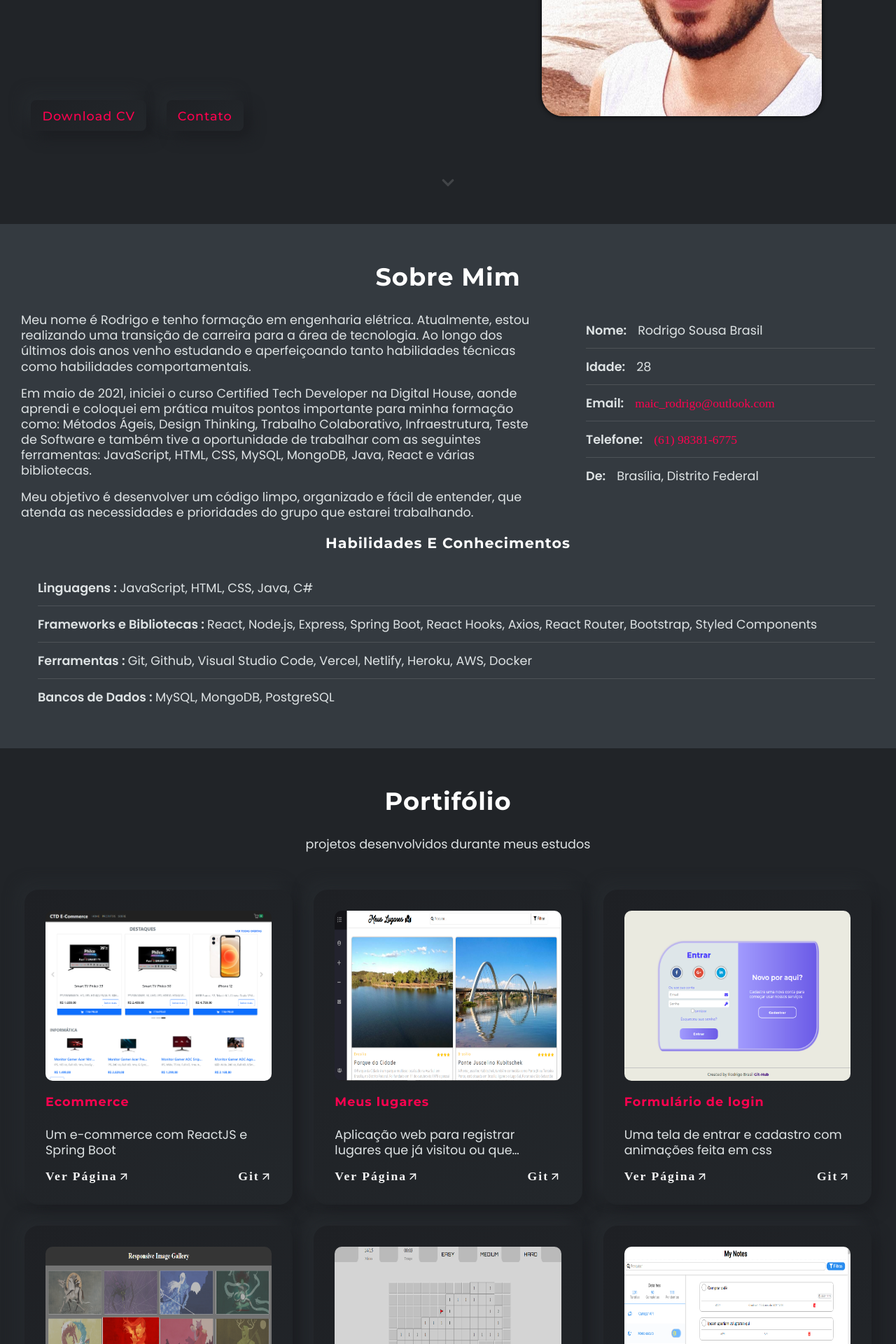
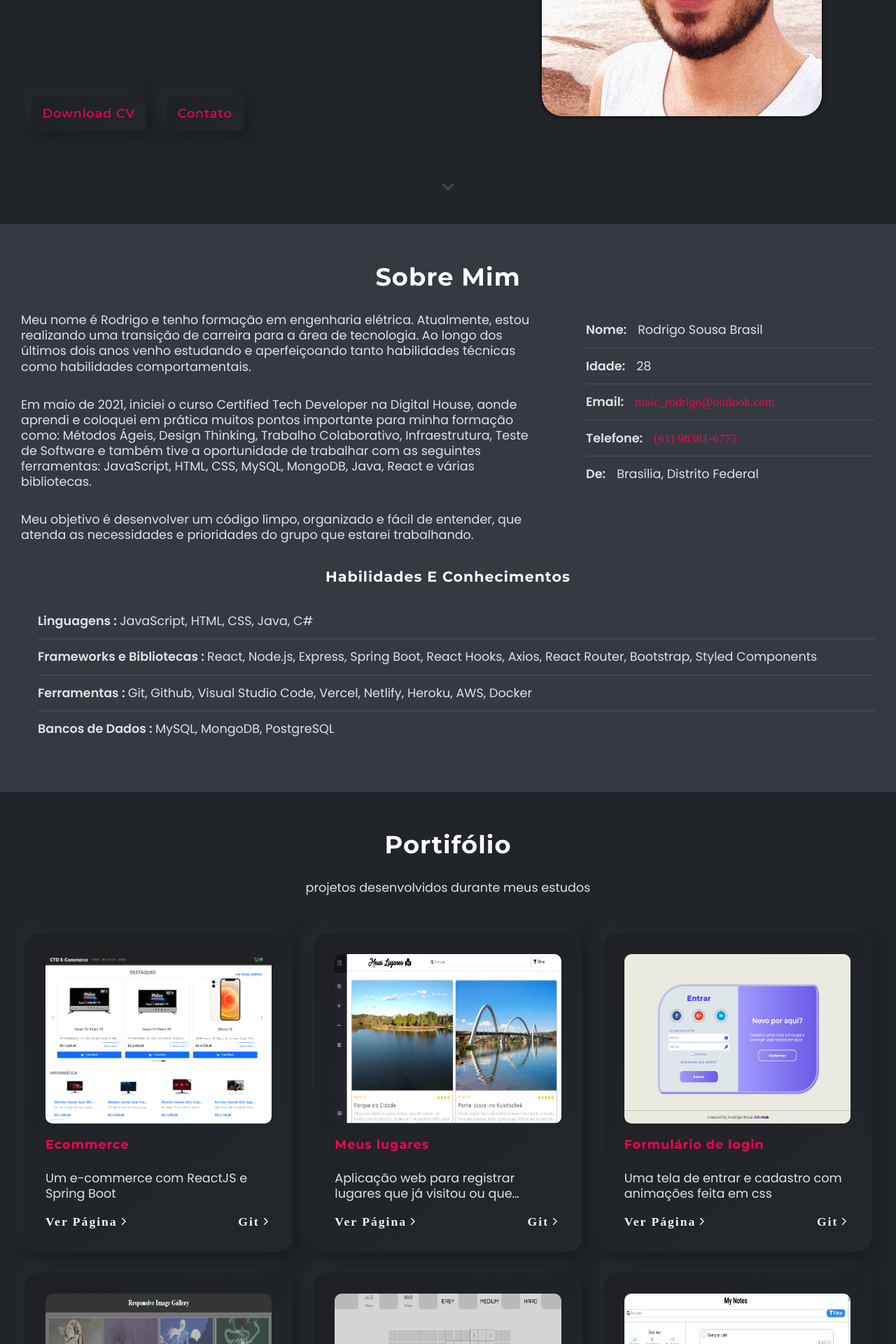
Before and after one commit to rodrigo-brasil/portifolio, a React (Create React App) app: page / in a window 1280 px wide. Shown: the part 480-2400 px from the top of the page at 70% size. Built offline with nearby package versions, Linux system fonts and the light colour scheme.

Commit message:
modal portifolio

```diff
--- a/package.json
+++ b/package.json
@@ -8,9 +8,11 @@
     "@testing-library/jest-dom": "^5.15.0",
     "@testing-library/react": "^11.2.7",
     "@testing-library/user-event": "^12.8.3",
+    "bootstrap": "^5.1.3",
     "dotenv": "^10.0.0",
     "node-sass": "^6.0.1",
     "react": "^17.0.2",
+    "react-bootstrap": "^2.1.1",
     "react-dom": "^17.0.2",
     "react-hook-form": "^7.22.5",
     "react-icons": "^4.3.1",
--- a/src/App.js
+++ b/src/App.js
@@ -1,6 +1,6 @@
 import { ThemeProvider } from 'styled-components'
+import 'bootstrap/dist/css/bootstrap.min.css';
 import GlobalStyles from './styles/Global'
-
 import myImage from './assets/img2.jpg'
 
 import Header from './components/Header';
@@ -26,6 +26,7 @@ const theme = {
     text: '#fff',
     textLight: '#dee3e4',
     gray: '#f6f6f6',
+    darkGray:'#878e99',
     error: '#ff0000',
   },
   breakpoints: {
--- a/src/components/Banner/index.js
+++ b/src/components/Banner/index.js
@@ -80,6 +80,7 @@ const Button = styled.a`
     &:hover {
         background: ${props => props.theme.colors.bgDark};
         box-shadow: ${props => `${props.theme.boxShadows.secondary},${props.theme.boxShadows.primary} `};
+        color: ${props => props.theme.colors.primary};
     }
 
     @media (max-width: ${props => props.theme.breakpoints.sm}) {
--- a/src/components/Card/index.js
+++ b/src/components/Card/index.js
@@ -1,28 +1,46 @@
 /* eslint-disable jsx-a11y/anchor-is-valid */
-import React from 'react'
+import React, { useState } from 'react'
 import styled from 'styled-components'
 import { Typography } from '../../styles/Typography.styled'
-import {FiArrowUpRight} from 'react-icons/fi'
+import { FiChevronRight } from 'react-icons/fi'
+import { PortfolioModal } from "../Modal-portifolio";
 
 export default function Card({ title, description, image, url, repositorio }) {
+    const [show, setShow] = useState(false);
     return (
-        <PortifolioCard>
+        <>
+            <PortifolioCard
+                onClick={() => setShow(true)}
+                onKeyPress={() => setShow(true)}
+                role="button"
+                tabIndex="-1"
+            >
                 <InnerCard>
                     <ImageWrapper>
                         <img src={image} alt="..." />
                     </ImageWrapper>
 
                     <ContentWrapper>
-                    <Typography as="h4" Color={props=>props.theme.colors.primary} heading>{title}</Typography>
+                        <Typography as="h4" Color={props => props.theme.colors.primary} heading>{title}</Typography>
                         <Typography clamp="2">{description}</Typography>
                         <LinkWrapper>
-                    <a rel="noreferrer" target="_blank" href={url}>Ver Página<FiArrowUpRight/></a>
-                    <a rel="noreferrer" target="_blank" href={repositorio}>Git<FiArrowUpRight/></a>
+                            <a rel="noreferrer" target="_blank" href={url}>Ver Página<FiChevronRight /></a>
+                            <a rel="noreferrer" target="_blank" href={repositorio}>Git<FiChevronRight /></a>
                         </LinkWrapper>
 
                     </ContentWrapper>
                 </InnerCard>
             </PortifolioCard>
+            <PortfolioModal
+                show={show}
+                setShow={setShow}
+                title={title}
+                image={image}
+                texts={description}
+                url={url}
+                repositorio={repositorio}
+            />
+        </>
     )
 }
 
--- a/src/components/Header/index.js
+++ b/src/components/Header/index.js
@@ -214,6 +214,10 @@ const NavbarItemLogo = styled.div`
     padding-block: 0.5rem;
     color: ${props => props.theme.colors.gray};
 
+    &:hover {
+        color: ${props => props.theme.colors.gray};
+    }
+
     & :is(h1, h2, h3, h4, h5, h6) {
         font-weight: 500;
     }
--- /dev/null
+++ b/src/components/Modal-portifolio/index.js
@@ -0,0 +1,232 @@
+import styled from "styled-components";
+import { Modal } from "react-bootstrap";
+import { FiChevronRight, FiX } from "react-icons/fi";
+
+export const PortfolioModal = ({
+    show,
+    setShow,
+    image,
+    title,
+    texts,
+    url,
+    repositorio,
+}) => {
+    return (
+        <StyledModal
+            show={show}
+            onHide={() => setShow(false)}
+            centered={true}
+        >
+            <styledHeader>
+                <Button
+                    type="button"
+                    className="close"
+                    data-dismiss="modal"
+                    aria-label="Close"
+                    onClick={() => setShow(false)}
+                >
+                    <span aria-hidden="true">
+                        <FiX />
+                    </span>
+                </Button>
+            </styledHeader>
+            <Modal.Body>
+                <div className="row align-items-center">
+                    <div className="col-lg-6">
+                        <div>
+                            {image && (
+                                <div className="image">
+                                    <img
+                                        src={image}
+                                        alt={image?.alt || title}
+                                        className="w-100"
+                                    />
+                                </div>
+                            )}
+                        </div>
+                    </div>
+
+                    <div className="col-lg-6">
+                        <div className="text-content">
+                            <h3>
+                                {title}
+                            </h3>
+                            <p>{texts}</p>
+
+                            <div className="button-group mt-4">
+                                <StyledA rel="noreferrer" target="_blank" href={url}>Ver Página<FiChevronRight /></StyledA>
+                                <StyledA rel="noreferrer" target="_blank" href={repositorio}>Git<FiChevronRight /></StyledA>
+                            </div>
+                        </div>
+                    </div>
+                </div>
+            </Modal.Body>
+        </StyledModal>
+    );
+};
+
+const StyledModal = styled(Modal)`
+    background: #212428;
+    padding: 60px 15px!important;
+    z-index: 99999999;
+
+    .modal-dialog {
+        max-width: 1230px;
+        width: 100%;
+    }
+
+
+
+    .modal-dialog .modal-content {
+        background: ${props => props.theme.colors.bgLight};
+        border: none;
+        border-radius: 10px;
+        box-shadow: ${props => props.theme.boxShadows.primary};
+        overflow: hidden;
+        padding: 45px;
+        z-index: 1;
+
+        .image{
+            border-radius: 10px;
+            overflow: hidden;
+
+        }
+
+        .modal-header {
+            border: none;
+            padding: 0;
+        }
+
+        .modal-body .text-content {
+            padding-left: 2rem;
+
+            h3{
+                color: ${props => props.theme.colors.textLight};
+                font-size: 34px;
+                font-weight: 700;
+                line-height: 1.3;
+                margin-bottom: 20px;
+
+                @media only screen and (max-width: 575px) {
+                    font-size: 28px;
+                }
+            }
+
+            p {
+            color:${props => props.theme.colors.darkGray};
+            font-size: 18px;
+            font-weight: 400;
+            line-height: 30px;
+            margin-bottom: 0;
+            width: 93%;
+            }
+
+            @media screen and (max-width: ${props => props.theme.breakpoints.lg}) {
+                margin-top: 30px;
+                padding: 0;
+            }
+        }
+    }
+
+
+`;
+
+const styledHeader = styled(Modal.Header)`
+
+    clip: rect(0,0,0,0);
+    border: 0;
+    height: 1px;
+    margin: -1px;
+    overflow: hidden;
+    padding: 0;
+    position: absolute;
+    white-space: nowrap;
+    width: 1px;
+`;
+
+
+const Button = styled.button`
+    display: inline-block;
+    margin: -1rem -1rem -1rem auto;
+    padding: 1rem;
+    position: absolute;
+    right: 44px;
+    top: 18px;
+    width: 0;
+    color: ${props => props.theme.colors.text};
+    float: right;
+    font-size: 1.5rem;
+    font-weight: 700;
+    line-height: 1;
+    opacity: .6;
+    text-shadow: 0 1px 0 #fff;
+    -webkit-appearance: none;
+    background-color: transparent;
+    transition: all .3s;
+
+    &:hover {
+        opacity: 1;
+        color: ${props => props.theme.colors.primary};
+    }
+
+    span {
+        position: relative;
+        z-index: 1;
+
+        &:after {
+            background: ${props => props.theme.colors.bgLight};
+            border-radius: 50%;
+            box-shadow: ${props => props.theme.boxShadows.primary};
+            content: "";
+            height: 45px;
+            left: 50%;
+            opacity: 1;
+            position: absolute;
+            top: 50%;
+            transform: translate(-50%,-50%);
+            width: 45px;
+            z-index: -1;
+        }
+
+    }
+`;
+
+const StyledA = styled.a`
+    color: ${props => props.theme.colors.primary};
+    display: inline-block;
+    list-style: none;
+    padding: 15px 35px;
+    text-decoration: none;
+    width: auto;
+    background: linear-gradient(145deg,#1e2024,#23272b);
+    border-radius: 6px;
+    box-shadow: ${props => props.theme.boxShadows.primary};
+    font-size: 14px;
+    font-weight: 500;
+    position: relative;
+    margin: 15px;
+    font-family: ${props => props.theme.fonts.primary};
+    font-weight: 700;
+
+    &:hover {
+        color: ${props => props.theme.colors.primary};
+    }
+
+    &:hover:before {
+        opacity: 1;
+    }
+
+    &:before {
+        background: linear-gradient(to right bottom,#212428,#16181c);
+        border-radius: 6px;
+        content: "";
+        height: 100%;
+        left: 0;
+        opacity: 0;
+        position: absolute;
+        top: 0;
+        transition: all .3s;
+        width: 100%;
+        z-index: -1;
+    }
+`;
--- a/src/styles/Global.js
+++ b/src/styles/Global.js
@@ -50,6 +50,10 @@ const GlobalStyles = createGlobalStyle`
         text-decoration: none;
         outline: none;
         border: none;
+
+        &:hover {
+            color: ${({ theme }) => theme.colors.primary};
+        }
     }
 
     ul {
```
Also changed, not shown: 1 other file (tests, documents, lock files or other folders). Lines whose indentation alone changed are shown as unchanged.
